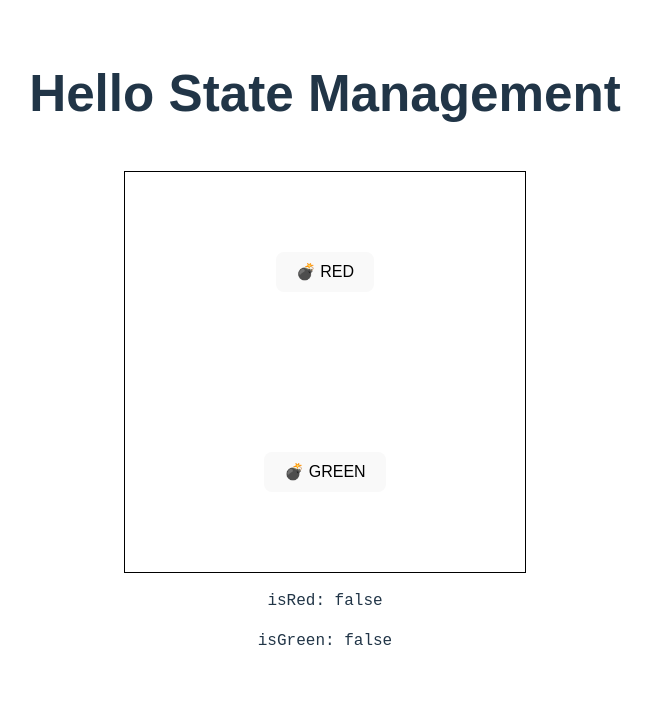
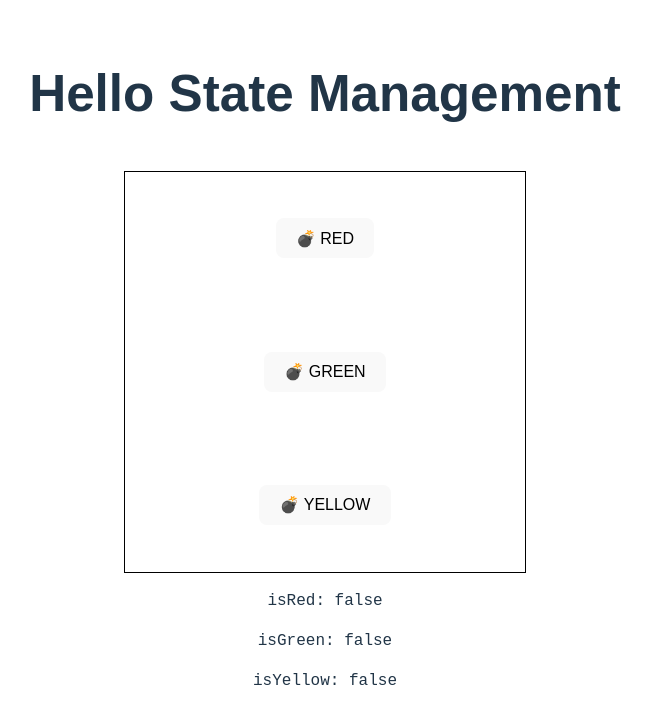
Before and after one commit to rdzcn/react-state-management, a React (Vite) app: page / in a window 1280 px wide. Shown: the top 724 px of the page, without its empty margins (315-967 px from the left). Built offline with nearby package versions, Linux system fonts and the light colour scheme.

Commit message:
implement isYellow state

```diff
--- a/src/App.css
+++ b/src/App.css
@@ -39,6 +39,15 @@
   background: green;
 }
 
+.App .my-component-yellow {
+  width: 400px;
+  height: 400px;
+  border: 1px solid black;
+  display: grid;
+  place-items: center;
+  background: yellow;
+}
+
 .App .state-value::before {
   content: attr(data-state-value);
 }
--- a/src/MyComponent.jsx
+++ b/src/MyComponent.jsx
@@ -3,6 +3,7 @@ import { useState } from "react";
 const MyComponent = () => {
   const [isRed, setIsRed] = useState(false);
   const [isGreen, setIsGreen] = useState(false);
+  const [isYellow, setIsYellow] = useState(false);
 
   return (
     <div>
@@ -12,6 +13,8 @@ const MyComponent = () => {
             ? "my-component-red"
             : isGreen
             ? "my-component-green"
+            : isYellow
+            ? "my-component-yellow"
             : "my-component"
         }
       >
@@ -21,6 +24,7 @@ const MyComponent = () => {
             const nextRedState = !isRed;
             if (nextRedState) {
               setIsGreen(false);
+              setIsYellow(false);
             }
             setIsRed(nextRedState);
           }}
@@ -35,6 +39,7 @@ const MyComponent = () => {
             const nextGreenState = !isGreen;
             if (nextGreenState) {
               setIsRed(false);
+              setIsYellow(false);
             }
             setIsGreen(nextGreenState);
           }}
@@ -43,10 +48,29 @@ const MyComponent = () => {
             💣 GREEN
           </span>
         </button>
+        <button
+          type="button"
+          onClick={() => {
+            const nextYellowState = !isYellow;
+            if (nextYellowState) {
+              setIsRed(false);
+              setIsGreen(false);
+            }
+            setIsYellow(nextYellowState);
+          }}
+        >
+          <span role="img" aria-label="bomb">
+            💣 YELLOW
+          </span>
+        </button>
       </div>
       <div>
         <pre class="state-value" data-state-value={`isRed: ${isRed}`}></pre>
         <pre class="state-value" data-state-value={`isGreen: ${isGreen}`}></pre>
+        <pre
+          class="state-value"
+          data-state-value={`isYellow: ${isYellow}`}
+        ></pre>
       </div>
     </div>
   );
```
